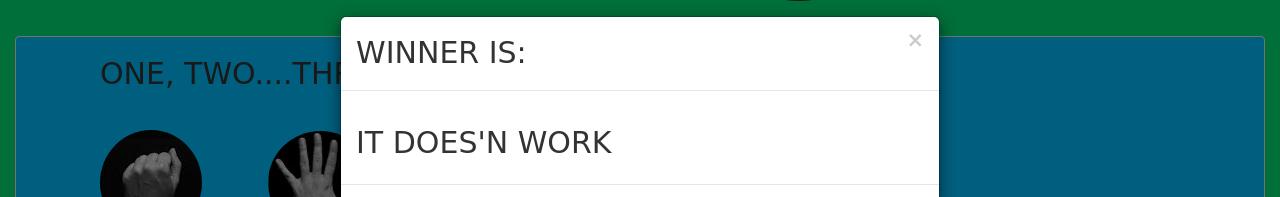
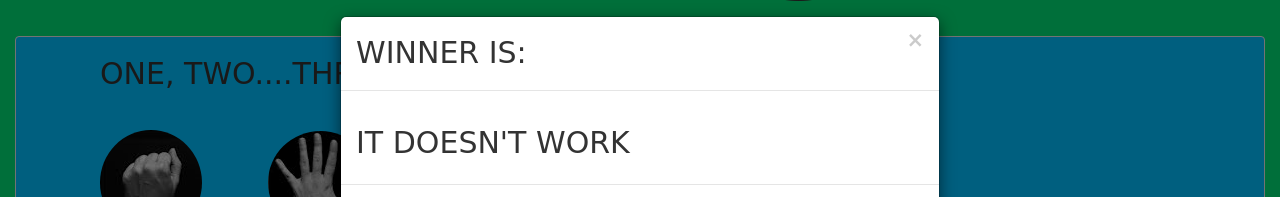
Before and after one commit to luisSandino/hpeTask, a plain HTML site: page index.html in a window 1280 px wide. Both pictures are taken after typing "Sample", "Sample", "Sample", "Sample" into the empty fields and a click on the button "Play". Shown: the part 250-447 px from the top of the page. Drawn offline with Linux system fonts and the light colour scheme; some packages are replaced by stand-ins of ours; a web font is replaced by a local one.

Commit message:
second last commit

```diff
--- a/VIEWS/formPlayers.html
+++ b/VIEWS/formPlayers.html
@@ -33,7 +33,7 @@
 			        <h2 class="modal-title">WINNER IS:</h2>
 			      </div>
 			      <div class="modal-body">
-			        <h2>{{contienda.name1}} IT DOES'N WORK</h2>
+			        <h2>{{contienda.name1}} IT DOESN'T WORK</h2>
 			      </div>
 			      <div class="modal-footer">
 			        <button type="button" class="btn btn-default" data-dismiss="modal" >Close</button>
```
Also changed, not shown: 1 other file.
